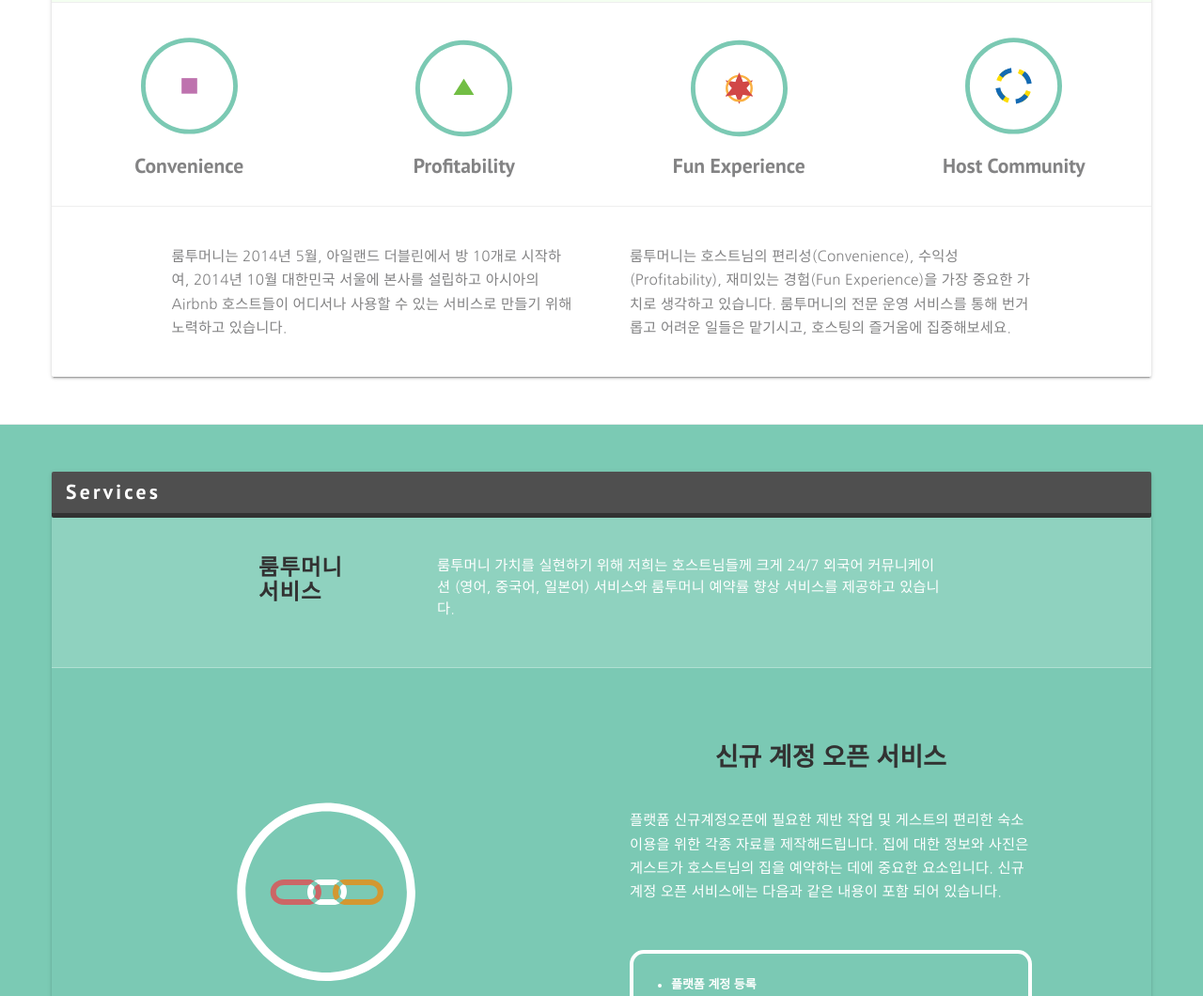
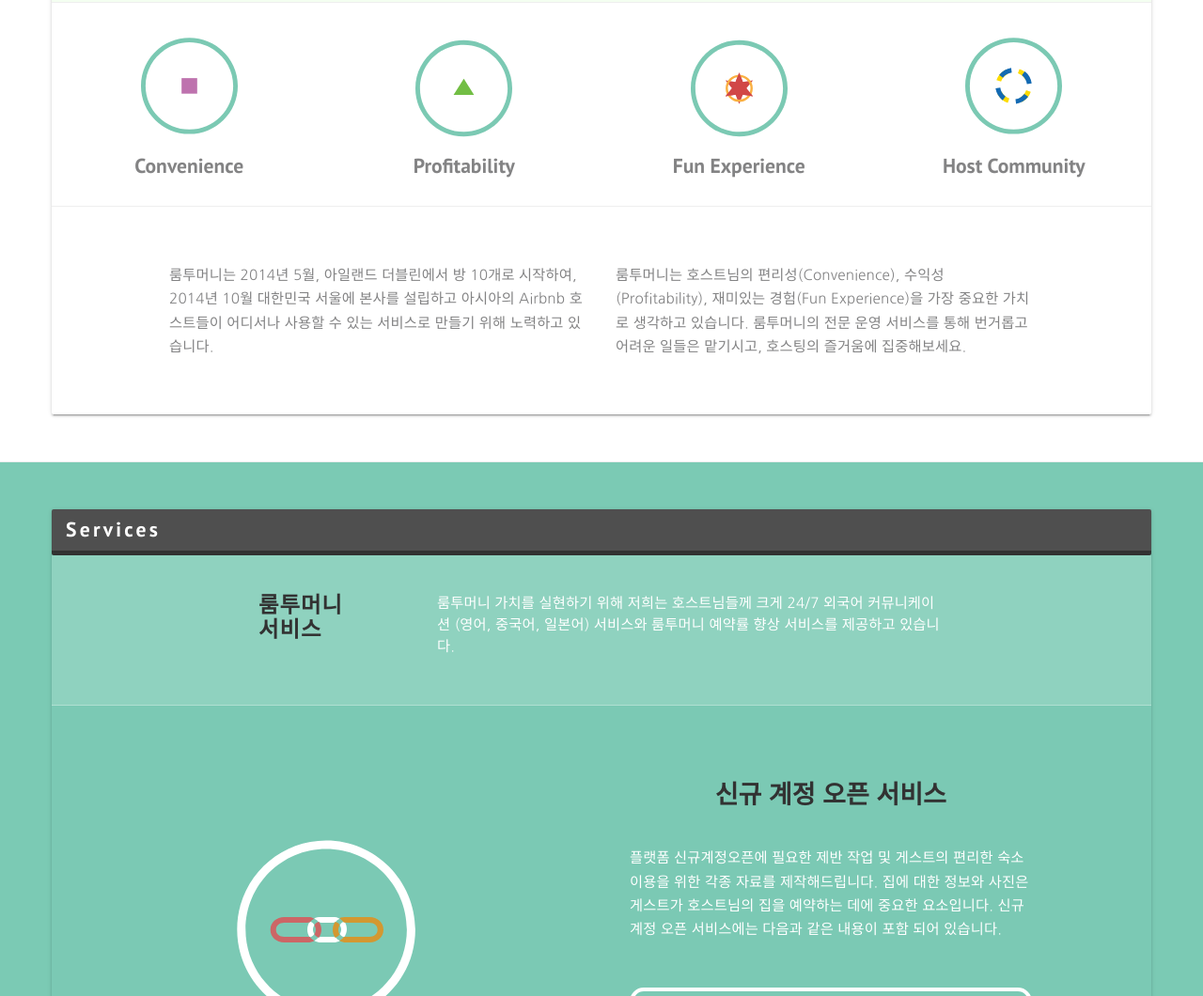
Before and after one commit to roomtomoney/website, a website: page index.html in a window 1280 px wide. Shown: the part 963-2023 px from the top of the page at 94% size. Drawn offline with nearby package versions, Linux system fonts and the light colour scheme.

Commit message:
Helper div margin fix

```diff
--- a/css/style.css
+++ b/css/style.css
@@ -386,8 +386,8 @@ section .icon h4 {
 }
 
 .row .entry.helper p {
-	margin-top:0;
-	margin-bottom:0;
+	margin-top:20px;
+	margin-bottom:20px;
 }
 
 
--- a/index.html
+++ b/index.html
@@ -116,17 +116,16 @@
 
 		  		<hr>
 
-		  		<div class="entry col-xs-12 col-md-6 col-lg-5 col-lg-offset-1 helper kr">
-		  			<p>
+		  		<div class="entry col-xs-12 helper kr">
+		  			<div class="row">
+		  			<p class="col-xs-12 col-sm-5 col-sm-offset-1">
 		  			룸투머니는 2014년 5월, 아일랜드 더블린에서 방 10개로 시작하여, 2014년 10월 대한민국 서울에 본사를 설립하고 아시아의 Airbnb 호스트들이 어디서나 사용할 수 있는 서비스로 만들기 위해 노력하고 있습니다.
 		  			</p>
-				</div>
-
-		  		<div class="entry col-xs-12 col-md-6 col-lg-5 helper kr">
-		  			<p>
+					<p class="col-xs-12 col-sm-5">
 		  			룸투머니는 호스트님의 편리성(Convenience), 수익성(Profitability), 재미있는 경험(Fun Experience)을 가장 중요한 가치로 생각하고 있습니다. 룸투머니의 전문 운영 서비스를 통해 번거롭고 어려운 일들은 맡기시고, 호스팅의 즐거움에 집중해보세요.
 
 		  			</p>
+		  			</div>
 		  		</div>
 
 
```
